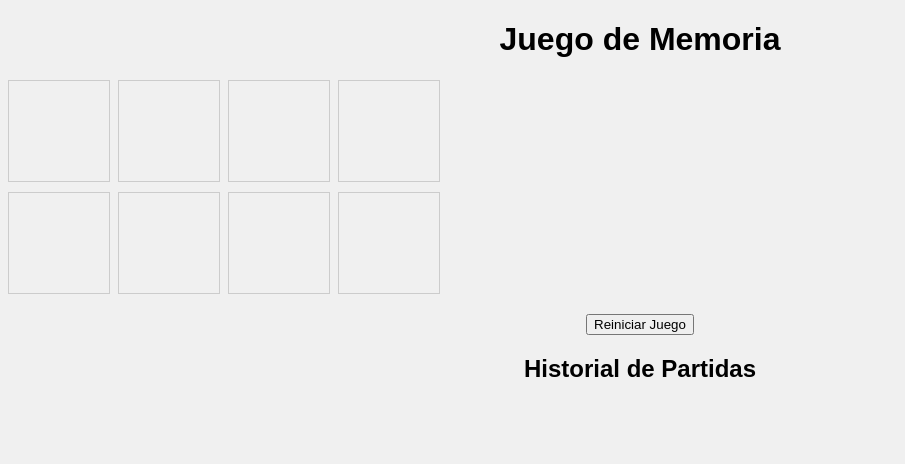
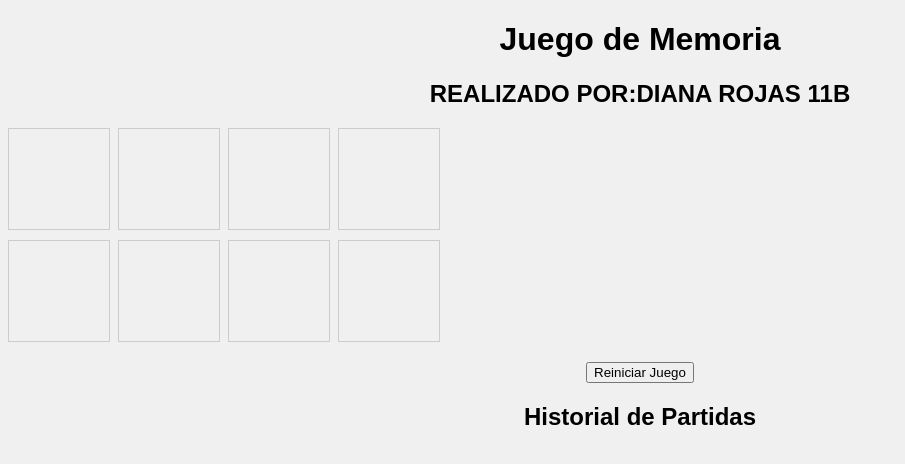
Before and after one commit to dianayulie/actualizaci-n-memoria, a plain HTML site: page index.html in a window 1280 px wide. Shown: the whole page, without its empty margins (0-905 px from the left). Drawn offline with Linux system fonts and the light colour scheme.

Commit message:
Update index.html

```diff
--- a/index.html
+++ b/index.html
@@ -8,6 +8,7 @@
 </head>
 <body>
     <h1>Juego de Memoria</h1>
+     <h2>REALIZADO POR:DIANA ROJAS 11B</h2>
     <div class="board" id="board"></div>
     <button onclick="resetGame()">Reiniciar Juego</button>
     <h2>Historial de Partidas</h2>
```
